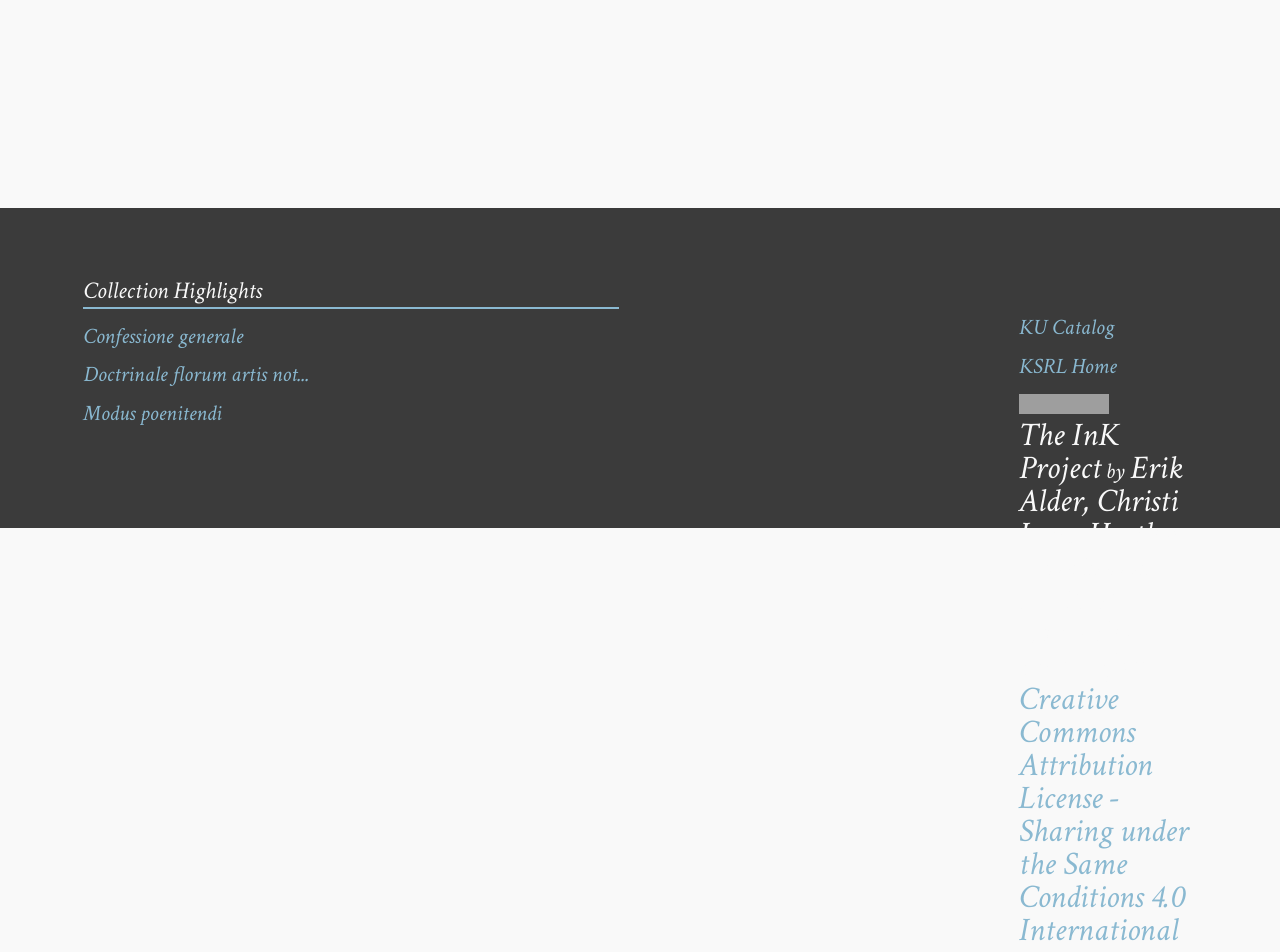
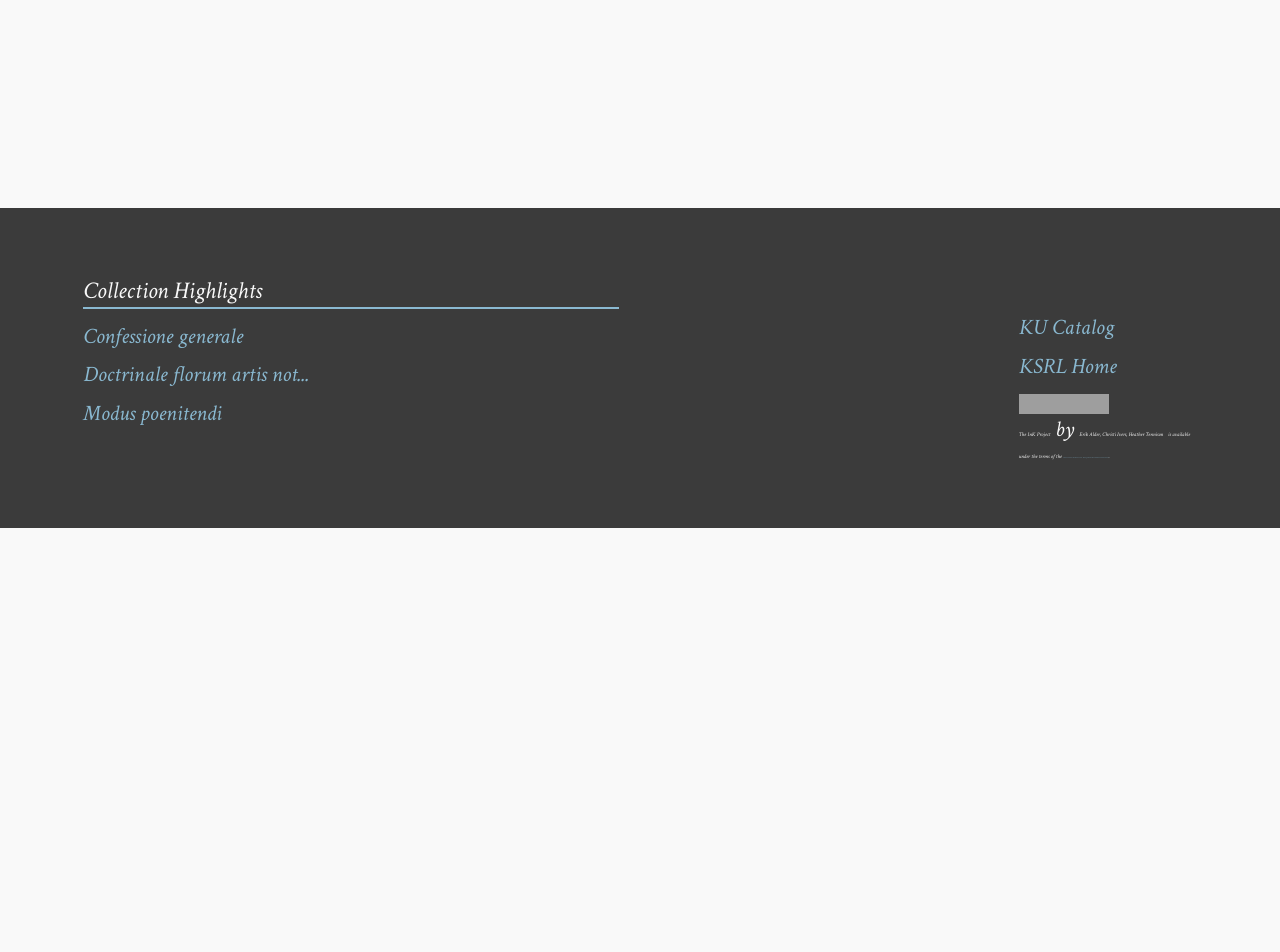
Before and after one commit to tenniso2/tenniso2.github.io, a Jekyll site: the page built from index.md, in a window 1280 px wide. Shown: the part 955-1907 px from the top of the page. Built offline with Jekyll 4.4.1, drawn with Linux system fonts in a browser that asks for light colours; comment, search, counter and statistics services are not loaded; after the commit the page ends 1483 px from its top, so only the background shows below that; grey boxes are pictures that could not be loaded.

Commit message:
Update footer.html
decreased font size license

```diff
--- a/_includes/footer.html
+++ b/_includes/footer.html
@@ -14,7 +14,7 @@
         <ul>
             <li><a href="http://catalog.lib.ku.edu/cgi-bin/Pwebrecon.cgi?DB=local&PAGE=First" target="_blank"><span class="foot-link" >KU Catalog</span></a></li>
             <li><a href="https://spencer.lib.ku.edu/" target="_blank"><span class="foot-link">KSRL Home</span></a></li>
-            <a rel="license" href="http://creativecommons.org/licenses/by-sa/4.0/"><img alt="Licence Creative Commons" style="border-width:0" src="https://i.creativecommons.org/l/by-sa/4.0/80x15.png" /></a><br /><span xmlns:dct="http://purl.org/dc/terms/" property="dct:title"><span style="font-size:1.5em;">The InK Project</span> by <span xmlns:cc="http://creativecommons.org/ns#" property="cc:attributionName"><span style="font-size:1.5em;">Erik Alder, Christi Ivers, Heather Tennison</span> <span style="font-size:1.5em;"> is available under the terms of the <a rel="license" href="http://creativecommons.org/licenses/by-sa/4.0/"> Creative Commons Attribution License -  Sharing under the Same Conditions 4.0 International</span></a>.
+            <a rel="license" href="http://creativecommons.org/licenses/by-sa/4.0/"><img alt="Licence Creative Commons" style="border-width:0" src="https://i.creativecommons.org/l/by-sa/4.0/80x15.png" /></a><br /><span xmlns:dct="http://purl.org/dc/terms/" property="dct:title"><span style="font-size:.25em;">The InK Project</span> by <span xmlns:cc="http://creativecommons.org/ns#" property="cc:attributionName"><span style="font-size:.25em;">Erik Alder, Christi Ivers, Heather Tennison</span> <span style="font-size:.25em;"> is available under the terms of the <a rel="license" href="http://creativecommons.org/licenses/by-sa/4.0/"><span style="font-size:.25em;"> Creative Commons Attribution License -  Sharing under the Same Conditions 4.0 International</span></a>.
         </ul>
     </div>
     </aside>
```
